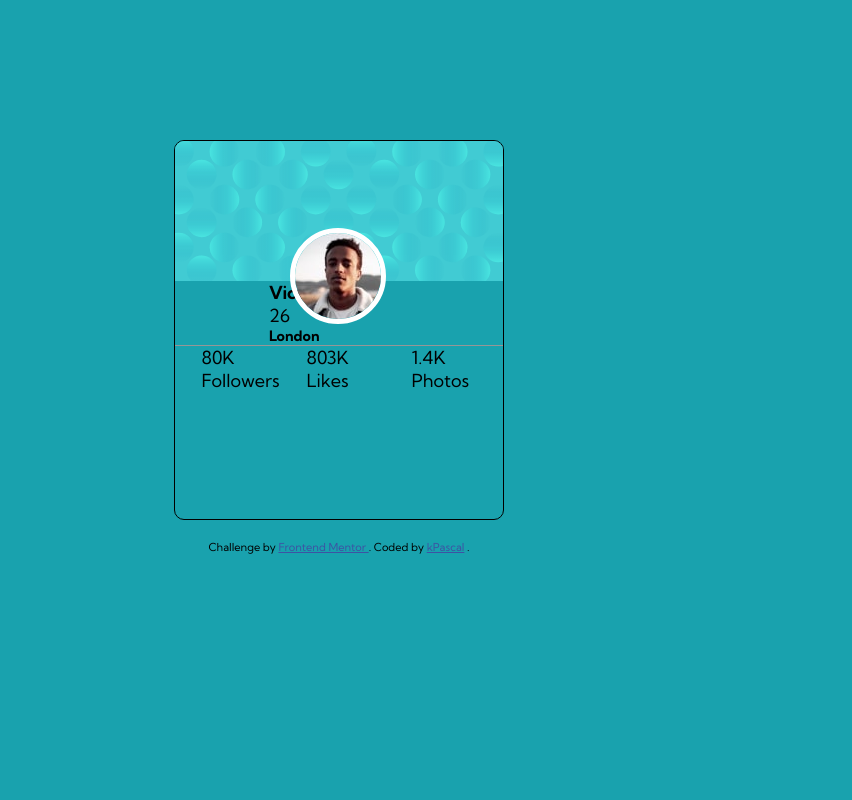
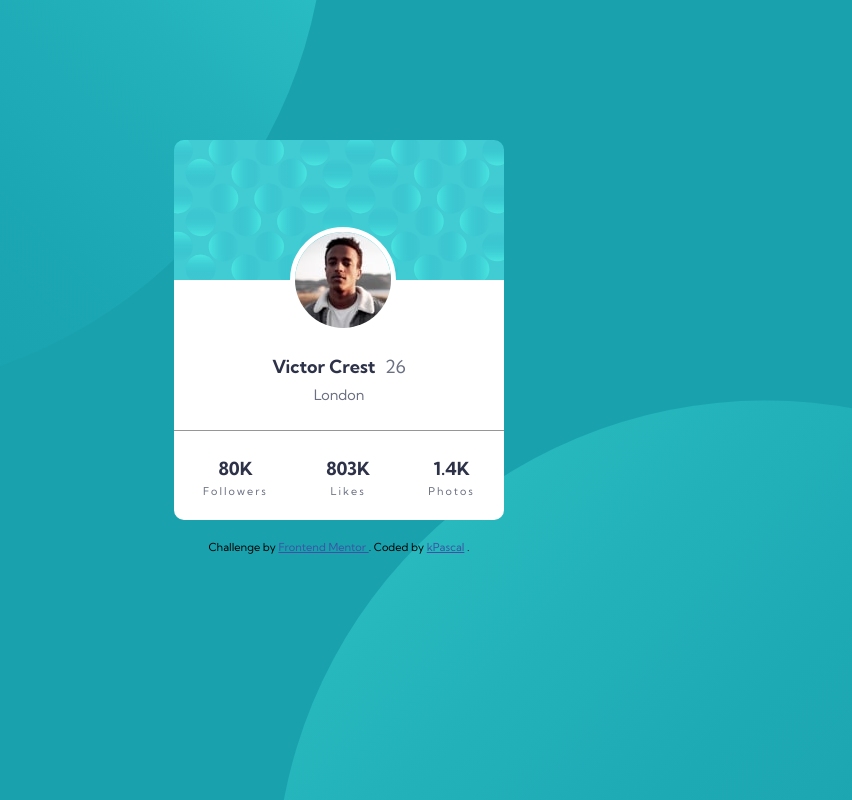
Before and after one commit to LPabloA/Frontend_Mentor_profile_Card_Component_Main, a plain HTML site: page index.html in a window 1280 px wide. Shown: the whole page, without its empty margins (301-1153 px from the left). Drawn offline with Linux system fonts and the light colour scheme.

Commit message:
casi terminado 2.0

```diff
--- a/index.html
+++ b/index.html
@@ -27,8 +27,6 @@
         <div class="city"></div>
         <h2>London</h2>
       </div>
-
-      <div class="line"></div>
 
       <div class="data">
         <div class="card followers">
--- a/style.css
+++ b/style.css
@@ -14,21 +14,22 @@
 * {
   margin: 0;
   padding: 0;
-  box-sizing: border-box;
 }
 body {
   font-family: "Kumbh Sans", sans-serif;
   font-size: 18px;
   /* fondo de la pagina */
   background-color: var(--DarkCyan);
-  /* background: url(images/bg-pattern-top.svg), url(images/bg-pattern-bottom.svg);
+  box-sizing: border-box;
+  background-image: url(images/bg-pattern-top.svg),
+    url(images/bg-pattern-bottom.svg);
   background-repeat: no-repeat;
-  background-position: top left, bottom right; */
+  background-position: bottom 20vh right 51vw, top 50vh left 45vw;
 }
 
 /*---------------Card---------------------*/
 .container {
-  border: 1px solid;
+  /* border: 1px solid; */
   /* de prueba */
   margin: 140px auto 20px; /*up sides bottom*/
   width: 330px;
@@ -52,49 +53,59 @@ body {
   height: 96px;
   width: 96px;
 }
-
+/*--------------Victor...London----------------*/
 .info {
-  grid-column: 2/7;
-  grid-row: 5/6;
-  font-size: 1em;
-  width: 140px;
-  justify-self: center;
+  background-color: white;
+  height: 150px;
+  padding: 75px;
+  box-sizing: border-box;
+  text-align: center;
 }
 .info h1 {
   font-weight: 700;
   font-size: 1em;
-  width: 110px;
+  display: inline;
+  color: var(--VeryDarkDesaturatedBlue);
+  margin-right: 5px;
+}
+.info span {
+  font-weight: 400;
+  color: var(--DarkGrayishBlue);
 }
 .info h2 {
-  font-weight: 700;
+  font-weight: 400;
   font-size: 0.8em;
-  width: 55px;
+  color: var(--DarkGrayishBlue);
+  margin-top: 8px;
 }
-.line {
-  height: 1px;
-  background: var(--DarkGray);
-  grid-row: 6;
-  grid-column: 1/-1;
-}
+/*------------Followers...Photos---------------*/
 .data {
-  grid-column: 1/-1;
-  grid-row: 6/-1;
+  border-top: 0.1px solid var(--DarkGray);
+  background: white;
+  height: 92px;
   display: flex;
-  justify-self: center;
+  align-items: center;
+  justify-content: space-around;
 }
 .card {
-  width: 65px;
-  margin: 0 20px;
-  /* display: flex;
-  flex-direction: column; */
+  text-align: center;
 }
-.card p {
+.number {
   font-weight: 700;
-  /* font-size: 1em; */
+  color: var(--VeryDarkDesaturatedBlue);
+  margin-bottom: 4px;
 }
-.card span {
+.units {
+  font-weight: 400;
   font-size: 0.6em;
-  font-weight: 400;
+  color: var(--DarkGrayishBlue);
+  /* esto es nuevo  */
+  letter-spacing: 2px;
+}
+@media screen and (min-width: 1439px) {
+  .container {
+    width: 350px;
+  }
 }
 /*------------------Footer------------------*/
 .attribution {
```
